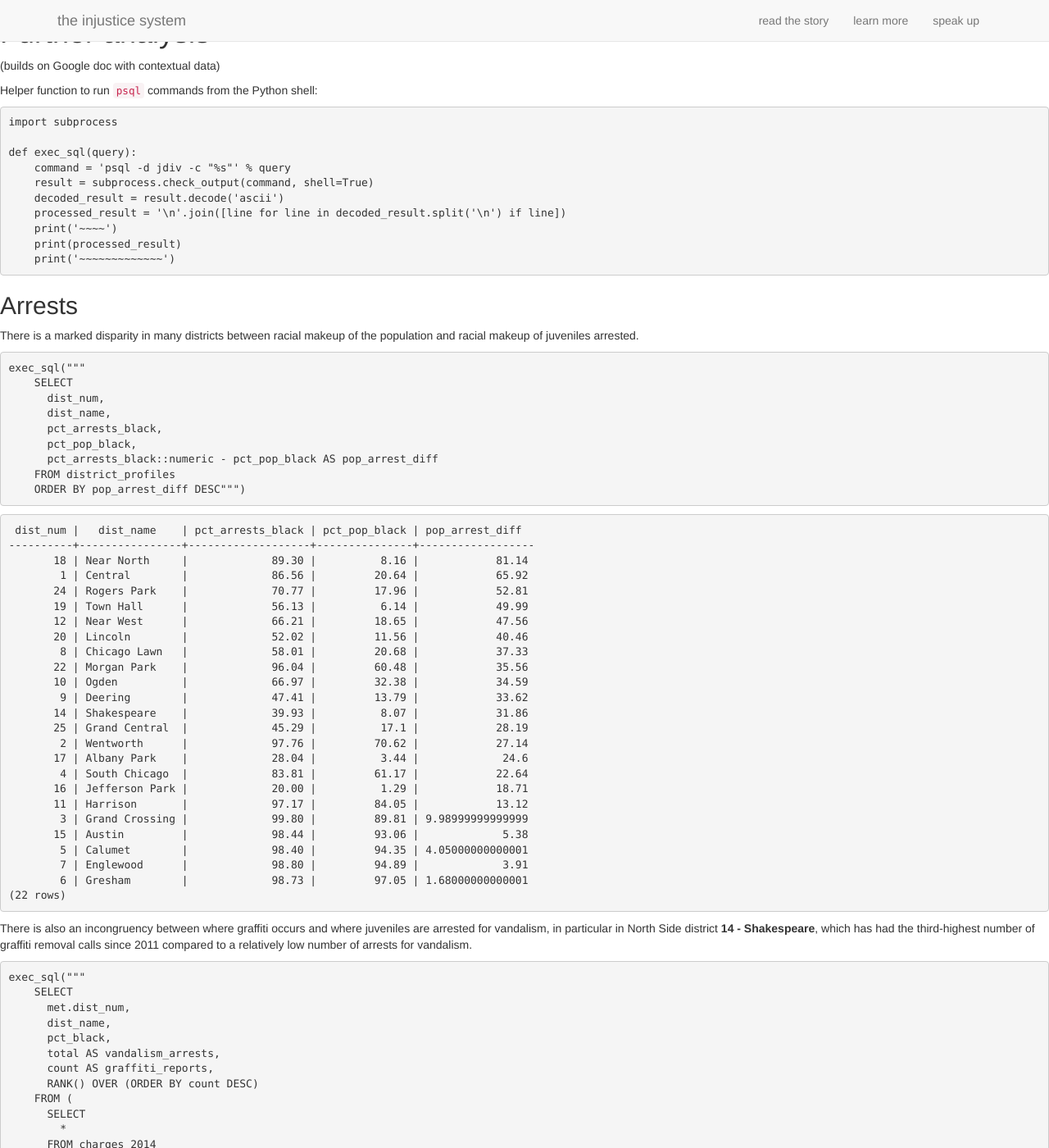
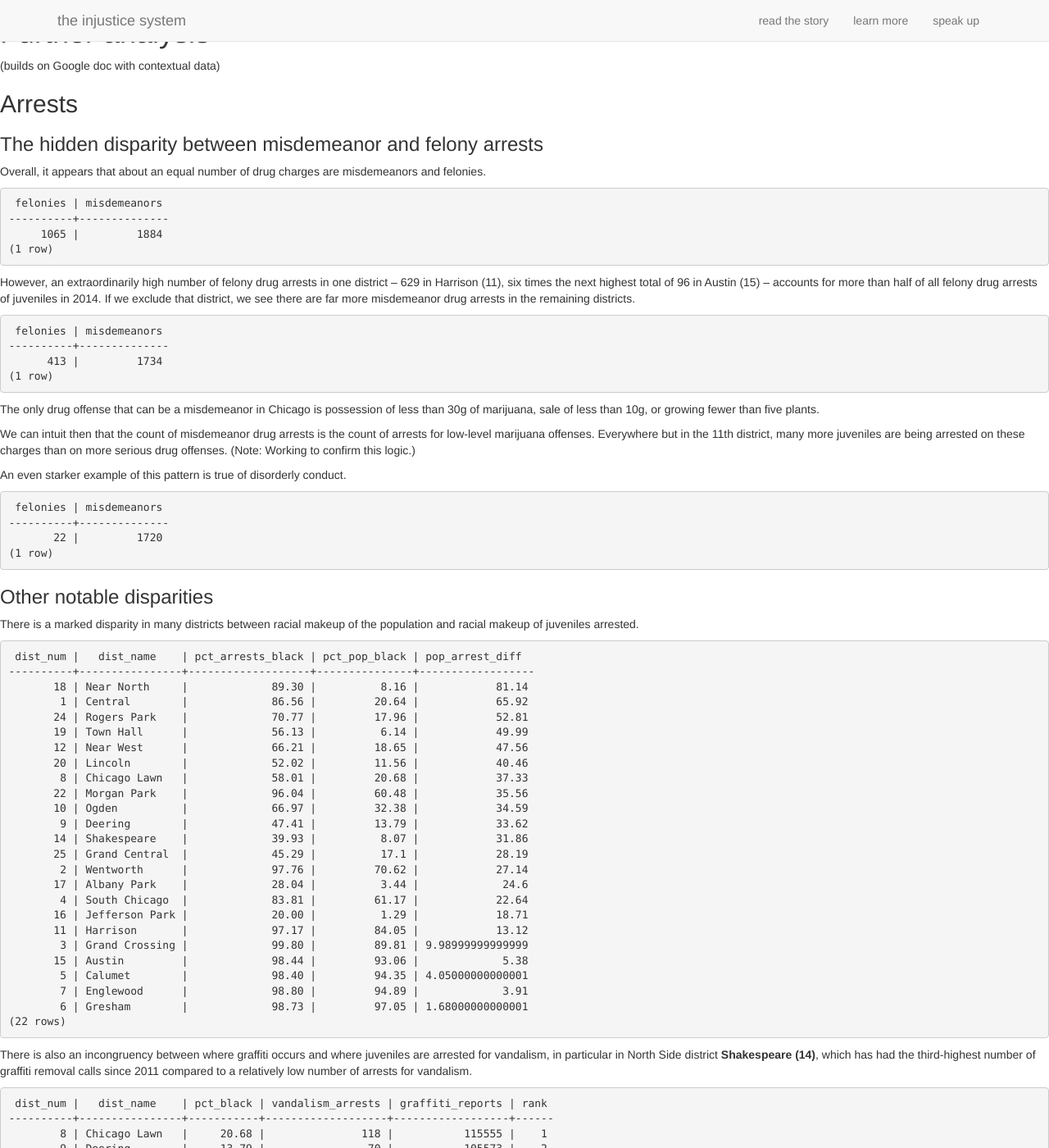
Before and after one commit to datamade/justice-divided, a Jekyll site: the page built from data/analysis.md, in a window 1280 px wide and 1400 px high. Shown: the whole window at 82% size. Built offline with Jekyll 4.4.1, drawn with Linux system fonts in a browser that asks for light colours; nearby versions of some CDN libraries; our own code applies the rules of GitHub Pages for plain Markdown files; library files that are not in the unit come from our copies; some of the changed text lies outside the part shown.

Commit message:
updates analysis

````diff
--- a/data/analysis.md
+++ b/data/analysis.md
@@ -3,42 +3,56 @@
 # Further analysis
 (builds on Google doc with contextual data)
 
-Helper function to run `psql` commands from the Python shell:
-
-
-~~~~{.python}
-import subprocess
-
-def exec_sql(query):
-    command = 'psql -d jdiv -c "%s"' % query
-    result = subprocess.check_output(command, shell=True)
-    decoded_result = result.decode('ascii')
-    processed_result = '\n'.join([line for line in decoded_result.split('\n') if line])
-    print('~~~~')
-    print(processed_result)
-    print('~~~~~~~~~~~~~')
-~~~~~~~~~~~~~
 
 
 
 ## Arrests
 
+### The hidden disparity between misdemeanor and felony arrests
+
+Overall, it appears that about an equal number of drug charges are misdemeanors and felonies.
+
+
+```
+ felonies | misdemeanors
+----------+--------------
+     1065 |         1884
+(1 row)
+```
+
+
+However, an extraordinarily high number of felony drug arrests in one district – 629 in Harrison (11), six times the next highest total of 96 in Austin (15) – accounts for more than half of all felony drug arrests of juveniles in 2014. If we exclude that district, we see there are far more misdemeanor drug arrests in the remaining districts.
+
+
+```
+ felonies | misdemeanors
+----------+--------------
+      413 |         1734
+(1 row)
+```
+
+
+The only drug offense that can be a misdemeanor in Chicago is possession of less than 30g of marijuana, sale of less than 10g, or growing fewer than five plants.
+
+We can intuit then that the count of misdemeanor drug arrests is the count of arrests for low-level marijuana offenses. Everywhere but in the 11th district, many more juveniles are being arrested on these charges than on more serious drug offenses. (Note: Working to confirm this logic.)
+
+An even starker example of this pattern is true of disorderly conduct.
+
+
+```
+ felonies | misdemeanors
+----------+--------------
+       22 |         1720
+(1 row)
+```
+
+
+### Other notable disparities
+
 There is a marked disparity in many districts between racial makeup of the population and racial makeup of juveniles arrested.
 
 
-~~~~{.python}
-exec_sql("""
-    SELECT
-      dist_num,
-      dist_name,
-      pct_arrests_black,
-      pct_pop_black,
-      pct_arrests_black::numeric - pct_pop_black AS pop_arrest_diff
-    FROM district_profiles
-    ORDER BY pop_arrest_diff DESC""")
-~~~~~~~~~~~~~
-
-~~~~
+```
  dist_num |   dist_name    | pct_arrests_black | pct_pop_black | pop_arrest_diff
 ----------+----------------+-------------------+---------------+------------------
        18 | Near North     |             89.30 |          8.16 |            81.14
@@ -64,34 +78,13 @@ exec_sql("""
         7 | Englewood      |             98.80 |         94.89 |             3.91
         6 | Gresham        |             98.73 |         97.05 | 1.68000000000001
 (22 rows)
-~~~~~~~~~~~~~
+```
 
 
-There is also an incongruency between where graffiti occurs and where juveniles are arrested for vandalism, in particular in North Side district **14 - Shakespeare**, which has had the third-highest number of graffiti removal calls since 2011 compared to a relatively low number of arrests for vandalism.
+There is also an incongruency between where graffiti occurs and where juveniles are arrested for vandalism, in particular in North Side district **Shakespeare (14)**, which has had the third-highest number of graffiti removal calls since 2011 compared to a relatively low number of arrests for vandalism.
 
 
-~~~~{.python}
-exec_sql("""
-    SELECT
-      met.dist_num,
-      dist_name,
-      pct_black,
-      total AS vandalism_arrests,
-      count AS graffiti_reports,
-      RANK() OVER (ORDER BY count DESC)
-    FROM (
-      SELECT
-        *
-      FROM charges_2014
-      WHERE offense = 'VANDALISM') AS ch
-    JOIN police_district_metadata AS met
-      ON ch.dist_num = met.dist_num
-    JOIN graffiti_removal_by_district AS graf
-      ON ch.dist_num = graf.dist_num
-    ORDER BY vandalism_arrests DESC""")
-~~~~~~~~~~~~~
-
-~~~~
+```
  dist_num |   dist_name    | pct_black | vandalism_arrests | graffiti_reports | rank
 ----------+----------------+-----------+-------------------+------------------+------
         8 | Chicago Lawn   |     20.68 |               118 |           115555 |    1
@@ -117,27 +110,17 @@ exec_sql("""
        22 | Morgan Park    |     60.48 |                 9 |             2297 |   21
        18 | Near North     |      8.16 |                 6 |            19830 |   13
 (22 rows)
-~~~~~~~~~~~~~
+```
 
+
+What happens to the kids who are arrested? About half are referred to court. Another third are granted station adjustments. The remaining fifth are detained.
 
 ## Detention
 
 Drug charges are the top reason for juvenile arrests in Chicago – these are the ones for which juveniles are sent to JTDC.
 
 
-~~~~{.python}
-exec_sql("""
-    SELECT
-      charge,
-      admit_num,
-      alos
-    FROM jtdc_charges_2015
-    WHERE charge LIKE '%Pcan%'
-    OR charge LIKE '%PCS%'
-    ORDER BY admit_num DESC""")
-~~~~~~~~~~~~~
-
-~~~~
+```
                               charge                              | admit_num | alos
 ------------------------------------------------------------------+-----------+-------
  PCS - any amount of controlled substance not covered in subs     |       163 | 20.35
@@ -151,4 +134,4 @@ exec_sql("""
  Pcan deliver or intent to deliver - more than 2.5 but not m      |         8 |    17
  DCS/PCS with intent - 15 or more but less than 100 grams         |         3 |    10
 (10 rows)
-~~~~~~~~~~~~~
+```
````
Also changed, not shown: 1 other file.
